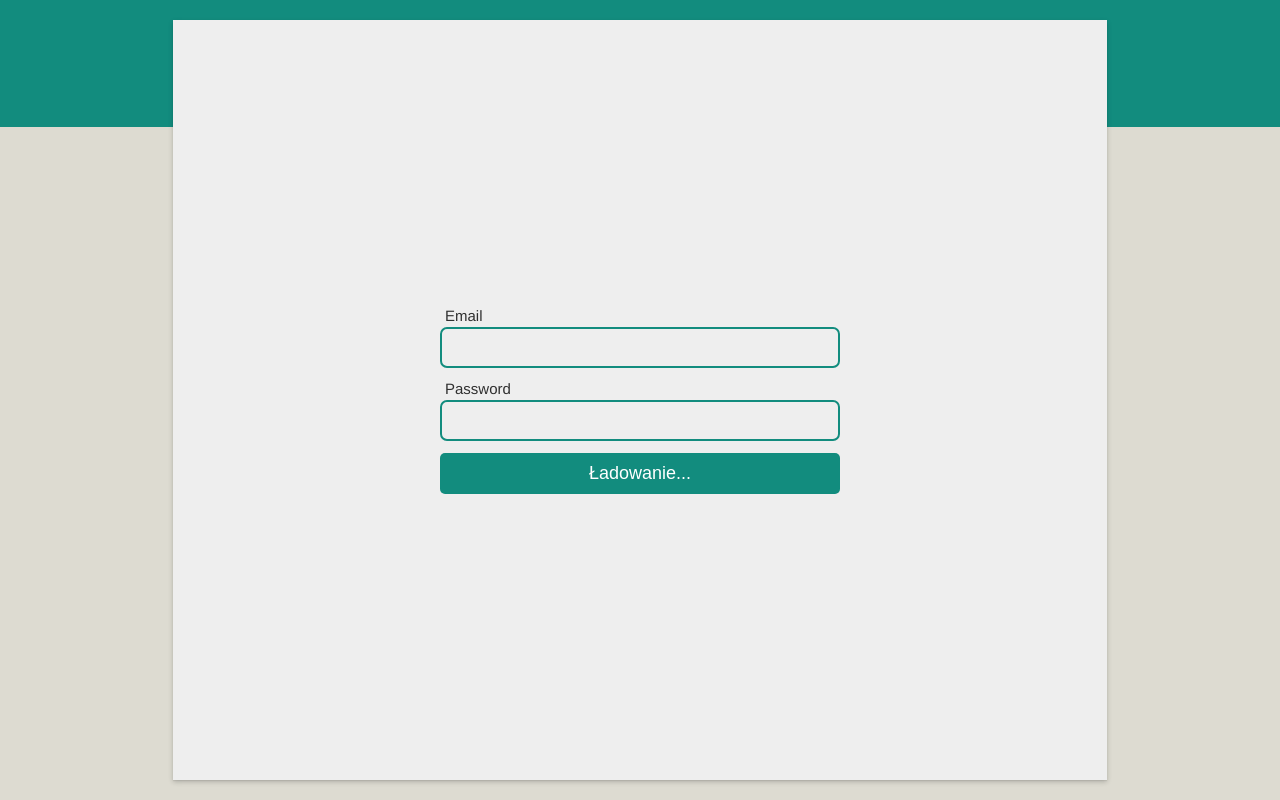
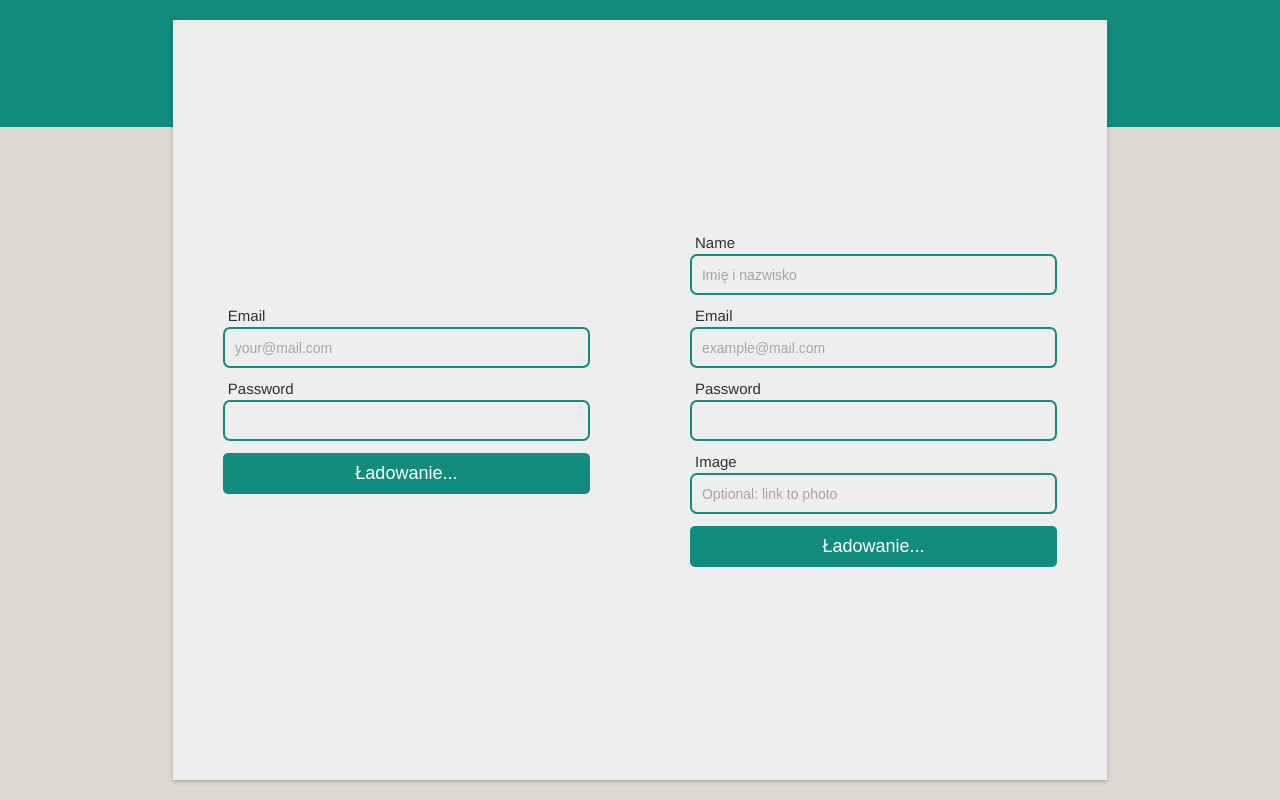
Before and after one commit to JakubLog/whatsapp-copy, a React (Create React App) app: page / in a window 1280 px wide. Built offline with nearby package versions, Linux system fonts and the light colour scheme.

Commit message:
Add creating account UI

```diff
--- a/src/components/molecules/FormField/FormField.tsx
+++ b/src/components/molecules/FormField/FormField.tsx
@@ -7,13 +7,14 @@ import { StyledInput } from './FormField.styles';
 interface props {
   label: string;
   type?: string;
+  placeholder?: string;
 }
 
-const FormField = React.forwardRef<HTMLInputElement, props>(({ label, type = 'text', ...rest }, ref) => {
+const FormField = React.forwardRef<HTMLInputElement, props>(({ label, type = 'text', placeholder = '', ...rest }, ref) => {
   return (
     <Wrapper>
       <Label htmlFor={label}>{convertToName(label)}</Label>
-      <StyledInput id={label} type={type} ref={ref} {...rest} />
+      <StyledInput id={label} placeholder={placeholder} type={type} ref={ref} {...rest} />
     </Wrapper>
   );
 });
--- a/src/components/templates/MainTemplate/MainTemplate.tsx
+++ b/src/components/templates/MainTemplate/MainTemplate.tsx
@@ -9,7 +9,7 @@ import { Form } from 'components/atoms/Form/Form';
 import { Button } from 'components/atoms/Button/Button';
 
 const MainTemplate: React.FC = () => {
-  const { currentUser, signIn, loading } = useAuth();
+  const { currentUser, signIn, loading, createAccount } = useAuth();
   const [isError, setError] = useState(false);
   const {
     register,
@@ -18,7 +18,14 @@ const MainTemplate: React.FC = () => {
     reset
   } = useForm();
 
-  const process = async ({ email, password }: { email: string; password: string }) => {
+  const {
+    register: registerTwo,
+    formState: { errors: errorsTwo },
+    handleSubmit: handleSubmitTwo,
+    reset: resetTwo
+  } = useForm();
+
+  const loginInProcess = async ({ email, password }: { email: string; password: string }) => {
     try {
       setError(false);
       await signIn(email, password);
@@ -26,6 +33,11 @@ const MainTemplate: React.FC = () => {
     } catch (e) {
       setError(true);
     }
+  };
+
+  const createAccountProcess = ({ name, newEmail, newPassword, image }: { name: string; newEmail: string; newPassword: string; image?: string }) => {
+    createAccount(name, newEmail, newPassword, image);
+    resetTwo();
   };
 
   return (
@@ -37,11 +49,19 @@ const MainTemplate: React.FC = () => {
         </>
       ) : (
         <AuthWrapper>
-          <Form onSubmit={handleSubmit(process)}>
-            <FormField label="email" {...register('email', { required: true })} />
+          <Form onSubmit={handleSubmit(loginInProcess)}>
+            <FormField placeholder="your@mail.com" label="email" {...register('email', { required: true })} />
             <FormField label="password" type="password" {...register('password', { required: true })} />
             {(errors.email || errors.password) && <p>Wszystkie pola muszą być uzupełnione!</p>}
             <Button>{loading ? 'Ładowanie...' : isError ? 'Spróbuj ponownie!' : 'Zaloguj się'}</Button>
+          </Form>
+          <Form onSubmit={handleSubmitTwo(createAccountProcess)}>
+            <FormField placeholder="Imię i nazwisko" label="name" {...registerTwo('name', { required: true })} />
+            <FormField placeholder="example@mail.com" label="email" {...registerTwo('newEmail', { required: true })} />
+            <FormField label="password" type="password" {...registerTwo('newPassword', { required: true })} />
+            <FormField placeholder="Optional: link to photo" label="image" type="url" {...registerTwo('image', { required: false })} />
+            {(errorsTwo.newEmail || errorsTwo.newPassword || errorsTwo.name) && <p>Trzy pierwsze pola muszą być uzupełnione!</p>}
+            <Button>{loading ? 'Ładowanie...' : 'Stwórz konto'}</Button>
           </Form>
         </AuthWrapper>
       )}
--- a/src/hooks/useAuth.tsx
+++ b/src/hooks/useAuth.tsx
@@ -67,7 +67,7 @@ const AuthProvider: React.FC = ({ children }) => {
   const logout = () => signOut(auth);
   const createAccount = async (name: string, email: string, password: string, image?: string) => {
     try {
-      console.log(email);
+      setLoadingState(true);
       await createUserWithEmailAndPassword(auth, email, password);
       const createdUserId = nanoid();
       const preparedUserObject = {
@@ -76,9 +76,11 @@ const AuthProvider: React.FC = ({ children }) => {
         email
       };
       await setDoc(doc(db, `PROFILES/${createdUserId}`), image ? Object.assign(preparedUserObject, { image }) : preparedUserObject);
+      setLoadingState(false);
     } catch (e) {
       const userError = new Error('Sorry, something went wrong when we were trying to create your account!');
       dispatchError(userError, e);
+      setLoadingState(false);
     }
   };
 
```
